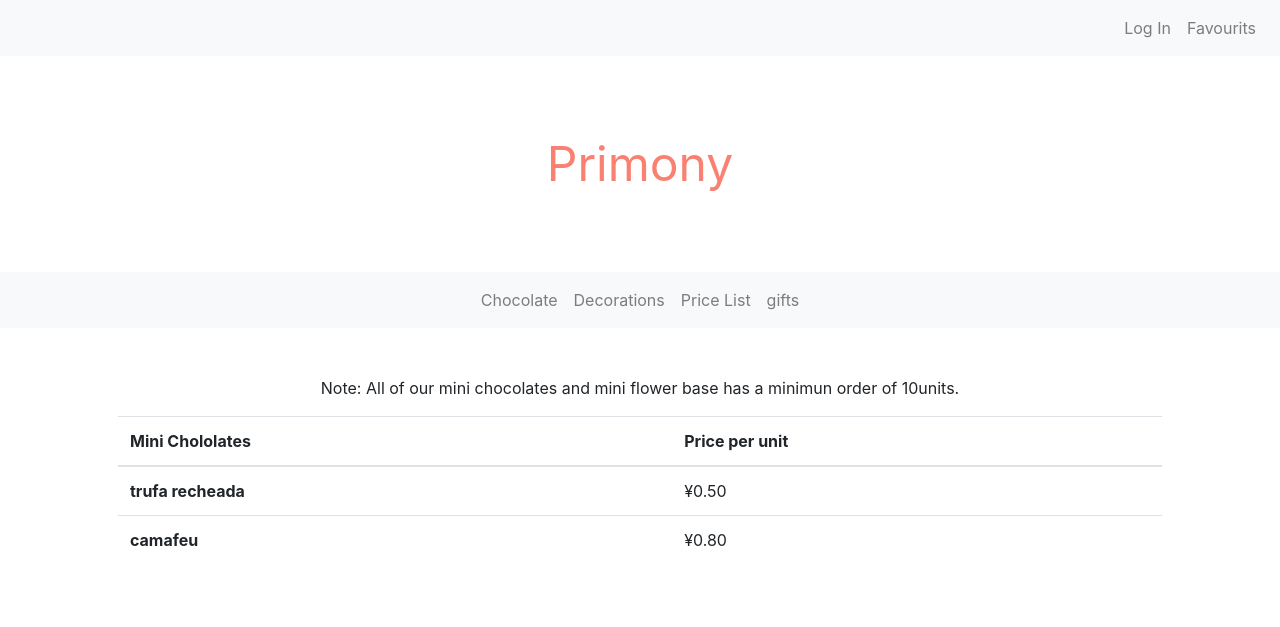
After one commit to odamonique/cs50-final-project, a Flask app: page /pricelist in a window 1280 px wide. The commit adds this page. Shown: the top 627 px of the page. Run offline with Flask 2, Linux system fonts and the light colour scheme; some libraries are stand-ins or nearby versions.

Commit message:
added navbar for login and favourits button and created pricelist page

```diff
--- a/app.py
+++ b/app.py
@@ -5,3 +5,7 @@ app = Flask(__name__)
 @app.route("/")
 def index():
     return render_template("index.html")
+
+@app.route("/pricelist")
+def pricelist():
+    return render_template("/pricelist.html")
--- a/static/style.css
+++ b/static/style.css
@@ -3,10 +3,11 @@
     padding: 4rem;
     color:salmon;
 }
-p.a{
-  color: aquamarine;
-}
 
 .dropdown:hover .dropdown-menu{
   display: block;
 }
+
+.center{
+  text-align: center;
+}
--- a/templates/layout.html
+++ b/templates/layout.html
@@ -13,24 +13,28 @@
     <title>{% block head %}{% endblock %}</title>
   </head>
   <body>
+    <nav class="navbar navbar-expand-lg navbar-light bg-light">
+      <div class="collapse navbar-collapse">
+        <ul class="navbar-nav ml-auto">
+          <li class="nav-item"><a class="nav-link" href="#">Log In</a></li>
+          <li class="nav-item"><a class="nav-link" href="#">Favourits</a></li>
+        </ul>
+      </div>
+    </nav>
     <nav class="navbar">
-      <a class="navbar-brand" href="/">Primony</a>
-      <ul class="navbar-nav ml-auto mt-2">
-        <li class="nav-item"><a class="nav-link" href="/register">Register</a></li>
-        <li class="nav-item"><a class="nav-link" href="/login">Log In</a></li>
-      </ul>
+      <a class="navbar-brand mx-auto" href="/">Primony</a>
     </nav>
     <nav class="navbar navbar-expand-lg navbar-light bg-light">
       <div class="collapse navbar-collapse" id="navbarNavDropdown">
         <ul class="navbar-nav mx-auto">
           <li class="nav-item">
-            <a class="nav-link" href="#">Quote</a>
-          </li>
-          <li class="nav-item">
-            <a class="nav-link" href="#">chocolate</a>
+            <a class="nav-link" href="#">Chocolate</a>
           </li>
           <li class="nav-item">
             <a class="nav-link" href="#">Decorations</a>
+          </li>
+          <li class="nav-item">
+            <a class="nav-link" href="/pricelist">Price List</a>
           </li>
           <li class="nav-item dropdown">
             <a class="nav-link" href="#" id="navbarDropdownMenuLink" role="button" data-toggle="dropdown" aria-haspopup="true" aria-expanded="false">
@@ -45,7 +49,7 @@
       </div>
     </nav>
 
-    <main>
+    <main class="container p-5">
       {% block main %}{% endblock %}
     </main>
     <script src="https://code.jquery.com/jquery-3.3.1.slim.min.js" integrity="sha384-q8i/X+965DzO0rT7abK41JStQIAqVgRVzpbzo5smXKp4YfRvH+8abtTE1Pi6jizo" crossorigin="anonymous"></script>
--- /dev/null
+++ b/templates/pricelist.html
@@ -0,0 +1,31 @@
+{% extends "layout.html" %}
+
+{% block tittle %}
+  Price List
+{% endblock %}
+
+{% block main %}
+  <div>
+    <p class="center">Note: All of our mini chocolates and mini flower base has a minimun order of 10units.</p>
+  </div>
+  <table class="table">
+    <thead>
+      <tr>
+        <th scope="col">Mini Chololates</th>
+        <th scope="col">Price per unit</th>
+      </tr>
+    </thead>
+    <tbody>
+      <tr>
+        <th scope="row">trufa recheada</th>
+        <td>¥0.50</td>
+      </tr>
+      <tr>
+        <th scope="row">camafeu</th>
+        <td>¥0.80</td>
+
+      </tr>
+      <tr>
+    </tbody>
+  </table>
+{% endblock %}
```
